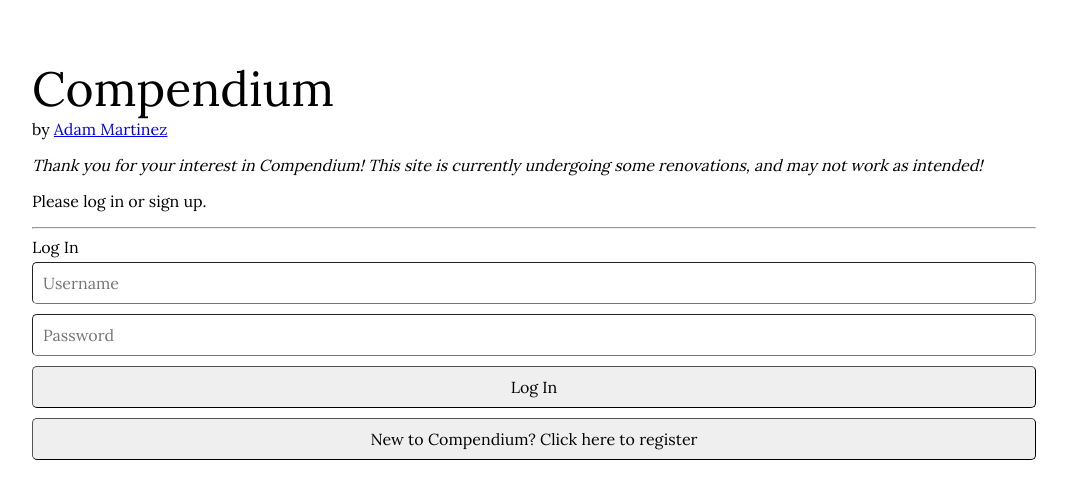
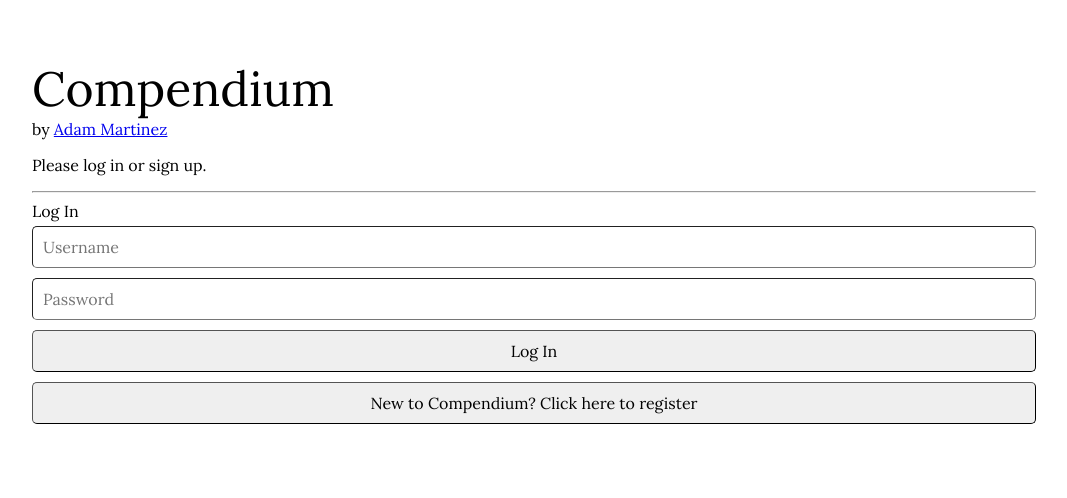
Before and after one commit to adamnmartinez/compendium, a React (Vite) app: page / in a window 1280 px wide. Shown: the top 498 px of the page, without its empty margins (106-1173 px from the left). Built offline with nearby package versions, Linux system fonts and the light colour scheme.

Commit message:
removed authpage message

```diff
--- a/src/pages/AuthPage.tsx
+++ b/src/pages/AuthPage.tsx
@@ -185,7 +185,6 @@ export default function AuthPage(props: {
   return (
     <div className="authPage">
       <AppHeader></AppHeader>
-      <p><i>Thank you for your interest in Compendium! This site is currently undergoing some renovations, and may not work as intended!</i></p>
       <p>Please log in or sign up.</p>
       <i style={{color: msgcolor}}>{message}</i>
       <hr />
```
Also changed, not shown: 1 other file (tests, documents, lock files or other folders).
